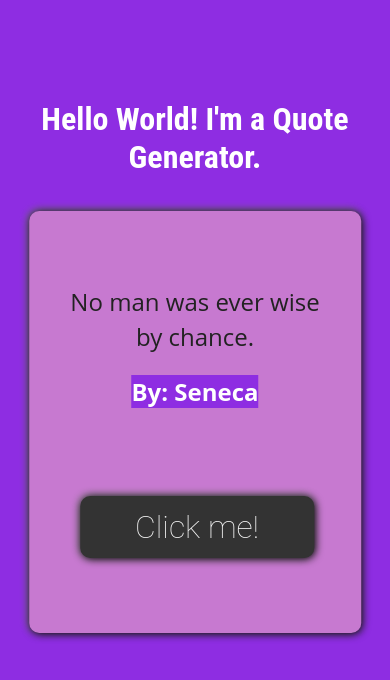
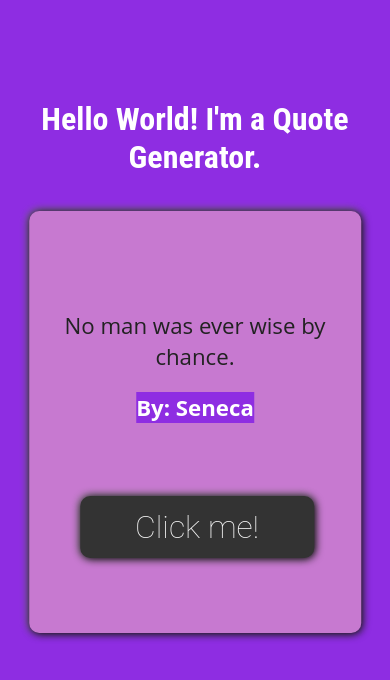
Before and after one commit to EugeneGohh/Quote-generator, a React (Create React App) app: page / in a window 390 px wide. Shown: the top 680 px of the page. Built offline with nearby package versions, Linux system fonts and the light colour scheme.

Commit message:
fixed bug

```diff
--- a/src/components/Card/Card.css
+++ b/src/components/Card/Card.css
@@ -23,12 +23,11 @@
 
 .card_container > p {
   position: relative;
-  top: -30px;
+  top: -20px;
   color: #222;
   font-family: "Open Sans", sans-serif;
-  font-size: 1.4em;
+  font-size: 1.39em;
   font-weight: 500;
-  line-height: 35px;
   background: none;
 }
 
@@ -83,7 +82,6 @@ button:active {
 
   .card_container > p {
     position: relative;
-    top: 5vh;
-    font-size: 1.50em;
+    top: 8vh;
   }
 }
```
